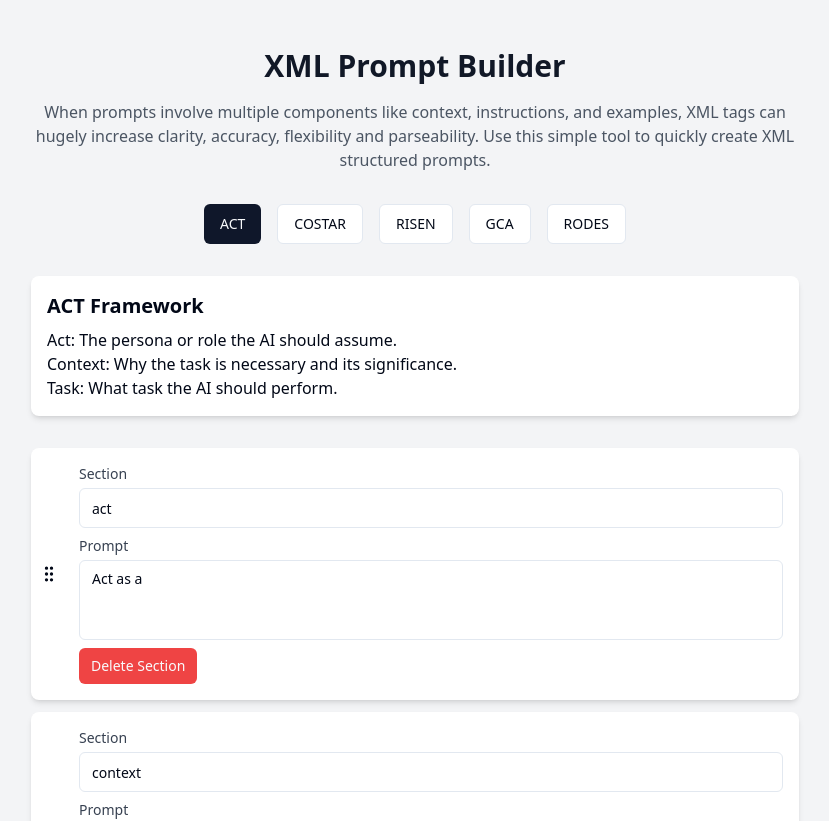
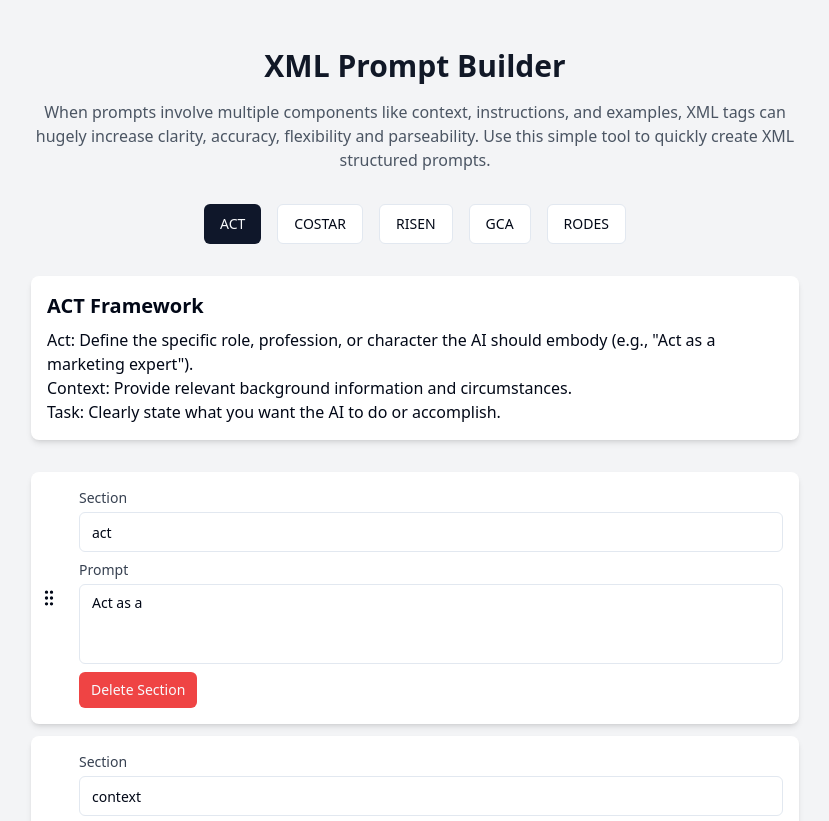
Before and after one commit to daithimurray/xmlprompttool, a React (Vite) app: page / in a window 1280 px wide. Shown: the top 821 px of the page, without its empty margins (225-1054 px from the left). Built offline with nearby package versions, Linux system fonts and the light colour scheme.

Commit message:
Edit help text in ACT section
Updated the help text for the ACT framework in the Index component to provide clearer guidance on its usage.
[skip gpt_engineer]

```diff
--- a/src/pages/Index.jsx
+++ b/src/pages/Index.jsx
@@ -13,7 +13,7 @@ const Index = () => {
         { name: 'context', defaultPrompt: '' },
         { name: 'task', defaultPrompt: '' }
       ],
-      helpText: 'Act: The persona or role the AI should assume.\nContext: Why the task is necessary and its significance.\nTask: What task the AI should perform.'
+      helpText: 'Act: Define the specific role, profession, or character the AI should embody (e.g., "Act as a marketing expert").\nContext: Provide relevant background information and circumstances.\nTask: Clearly state what you want the AI to do or accomplish.'
     },
     COSTAR: {
       sections: [
```
